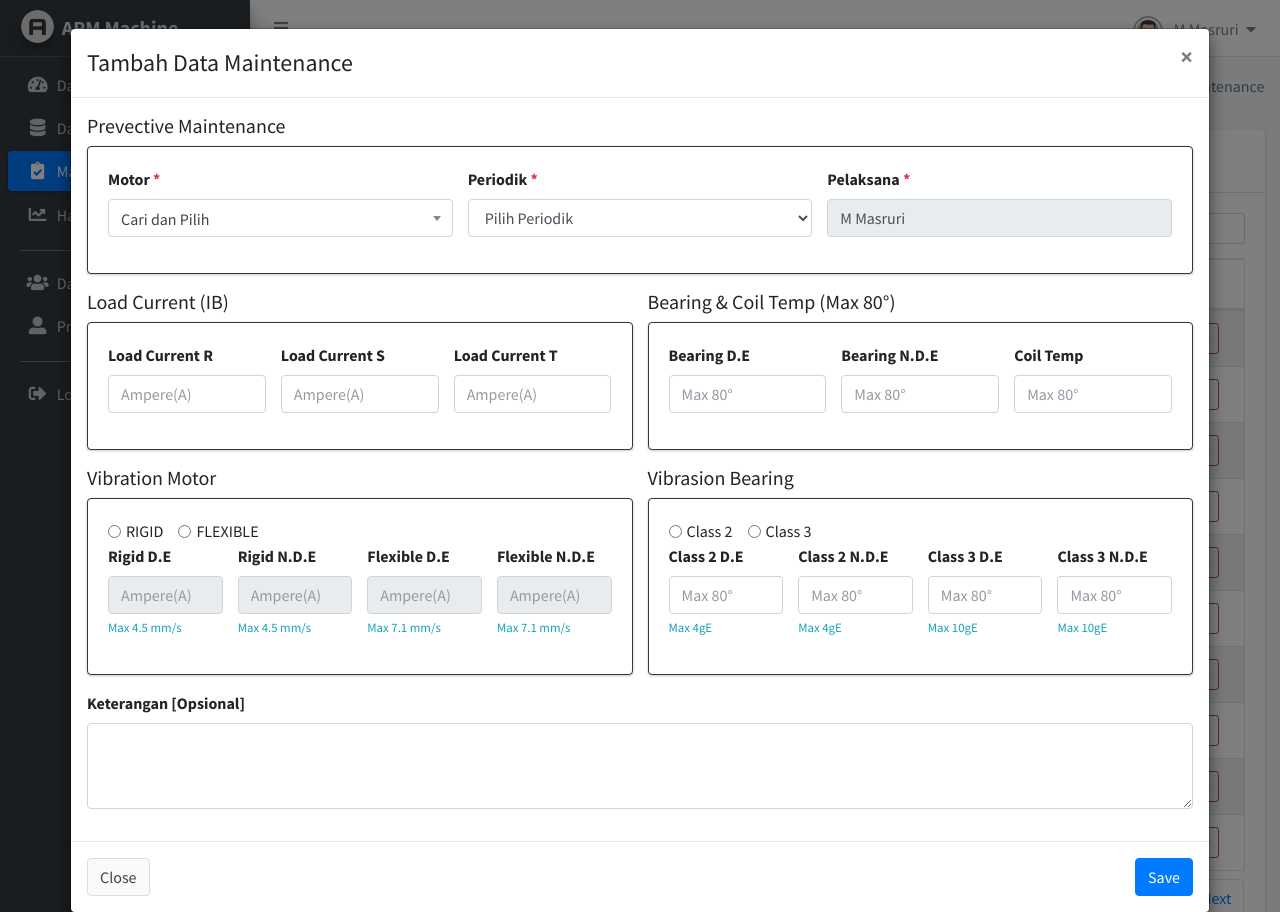
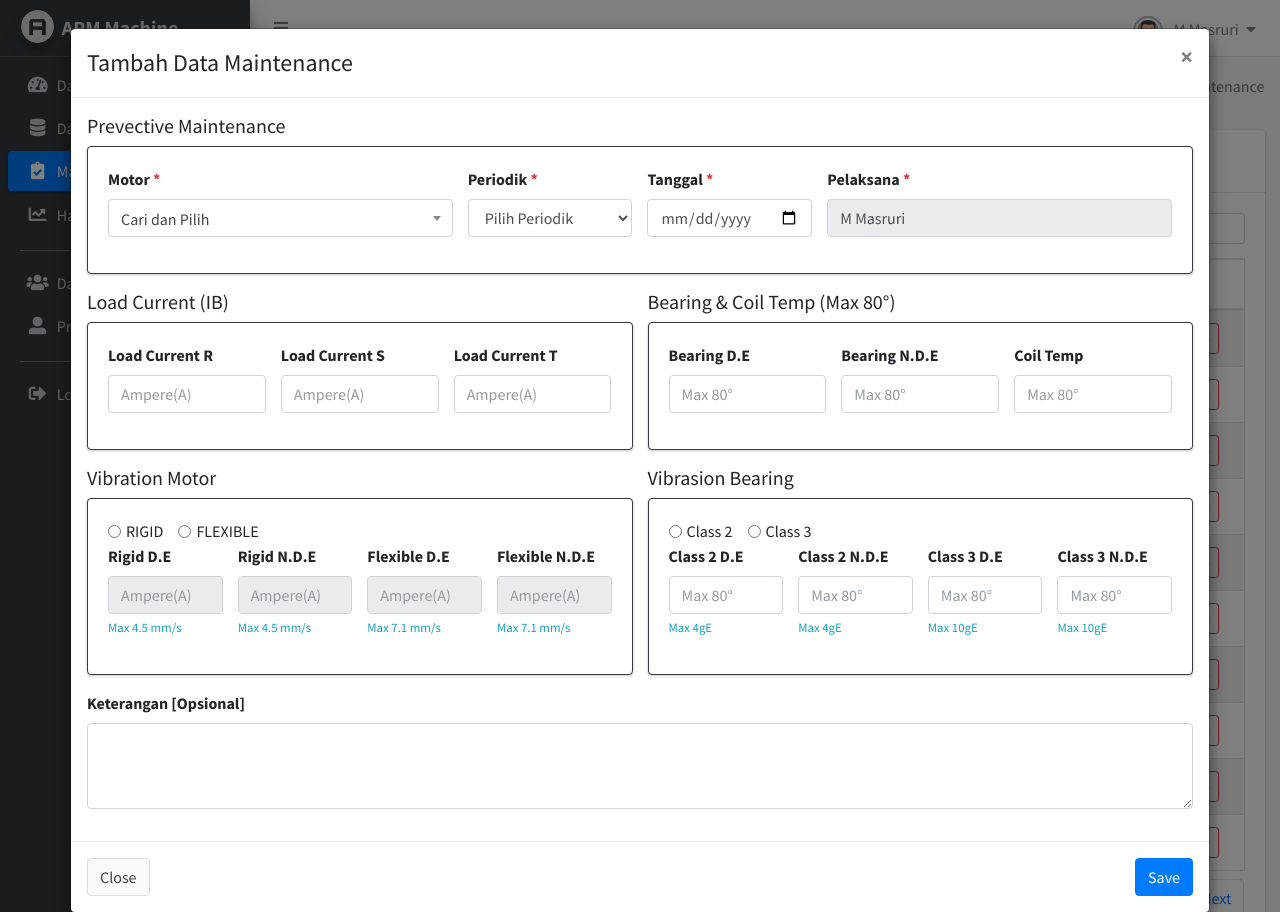
Before and after one commit to Bang28/APM-Machine, a Django app: page /apm-machine/data-maintenance/ in a window 1280 px wide, after a click on "Tambah Data Maintenance". Shown: the top 912 px of the page. Run offline with Django 4.2, Linux system fonts and the light colour scheme; a user stored in the database is signed in; data comes from the database, SQL or seed files in the repository; both versions use the stored data as it was after the commit; some libraries are stand-ins or nearby versions.

Commit message:
Update fitur halaman maintenance motor

```diff
--- a/predictive_maintenance/monitoring/models.py
+++ b/predictive_maintenance/monitoring/models.py
@@ -30,7 +30,7 @@ class Motor(models.Model):
 class Maintenance(models.Model):
     motor = models.ForeignKey("Motor", on_delete=models.CASCADE, verbose_name="Motor yang Dimaintenance")
     periodik = models.CharField(max_length=100, verbose_name="Periodik Maintenance")
-    tanggal_maintenance = models.DateField(verbose_name="Tanggal Maintenance", auto_now_add=True)
+    tanggal_maintenance = models.DateField(verbose_name="Tanggal Maintenance", blank=True, null=True)
     keterangan = models.TextField(verbose_name="Keterangan", blank=True, null=True)
     pelaksana = models.CharField(max_length=100, verbose_name="Pelaksana", blank=True, null=True)
 
--- a/predictive_maintenance/monitoring/views/maintenances.py
+++ b/predictive_maintenance/monitoring/views/maintenances.py
@@ -157,6 +157,7 @@ def add_data_maintenance(request):
             vc3_nde = get_float(request.POST.get('vib_class_3_nde'))
 
             periodik = request.POST.get('periodik', '').strip()
+            tgl_main = request.POST.get('tanggal_maintenance')
             keterangan = request.POST.get('keterangan', '').strip()
             pelaksana = request.POST.get('pelaksana', '').strip()
 
@@ -165,6 +166,7 @@ def add_data_maintenance(request):
                 maintenance = Maintenance.objects.create(
                     motor=motor,
                     periodik=periodik,
+                    tanggal_maintenance = tgl_main,
                     keterangan=keterangan,
                     pelaksana=pelaksana
                 )
--- a/predictive_maintenance/templates/modals/tambah_maintenance.html
+++ b/predictive_maintenance/templates/modals/tambah_maintenance.html
@@ -33,7 +33,7 @@
                                                 </select>
                                             </div>
                                         </div>
-                                        <div class="col-sm-4">
+                                        <div class="col-sm-2">
                                             <div class="form-group">
                                                 <label for="inputperiodik">Periodik <b class="text-danger">*</b></label>
                                                 <select name="periodik" id="inputperiodik" class="form-control" required>
@@ -43,6 +43,12 @@
                                                     <option value="Mingguan">Mingguan</option>
                                                     <option value="Bulanan">Bulanan</option>
                                                 </select>
+                                            </div>
+                                        </div>
+                                        <div class="col-sm-2">
+                                            <div class="form-group">
+                                                <label for="inputtanggal">Tanggal <b class="text-danger">*</b></label>
+                                                <input type="date" name="tanggal_maintenance" class="form-control" id="inputtanggal" required>
                                             </div>
                                         </div>
                                         <div class="col-sm-4">
--- a/predictive_maintenance/templates/tables/data_maintenance.html
+++ b/predictive_maintenance/templates/tables/data_maintenance.html
@@ -64,7 +64,7 @@
                                 </button>
                                 <!-- Tambahkan tombol Export ke Excel -->
                                 <button type="button" class="btn btn-success" data-toggle="modal" data-target="#exportModal">
-                                    Export to Excel
+                                    Ekspor ke Excel
                                 </button>
                             </div>
 
```
Also changed, not shown: predictive_maintenance/db.sqlite3, predictive_maintenance/monitoring/migrations/0002_alter_logactivity_options_and_more.py (added).
